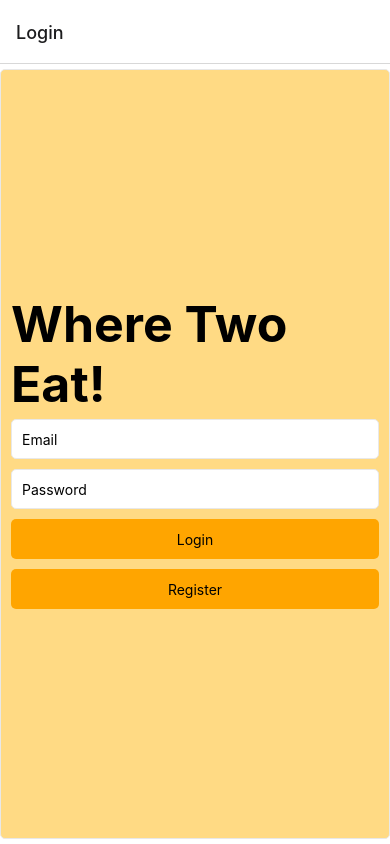
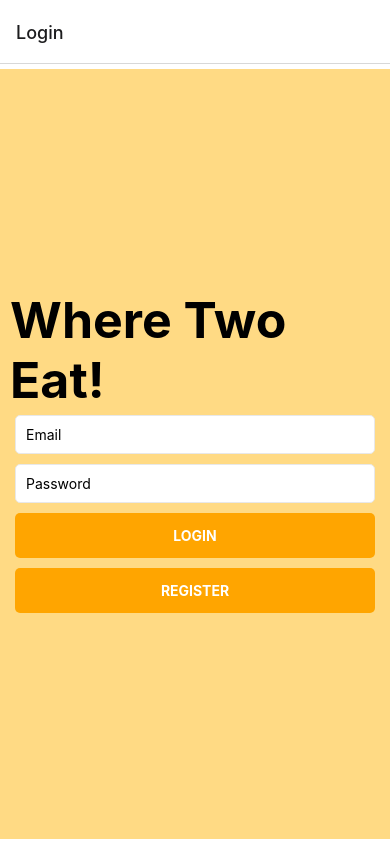
Before and after one commit to ALWHgithub/WhereTwoEat, a React Native app: screen /Login in a window 390 px wide. Built offline with nearby package versions, Linux system fonts and the light colour scheme.

Commit message:
styleChange3

```diff
--- a/RestaurantItem.js
+++ b/RestaurantItem.js
@@ -1,5 +1,5 @@
 import React from 'react';
-import { View,Text,Image,TouchableOpacity } from 'react-native';
+import { View,Text,Image,TouchableOpacity, Dimensions } from 'react-native';
 import MaterialCommunityIcons from "react-native-vector-icons/MaterialCommunityIcons"
 
 export const localRestaurants = [
@@ -35,13 +35,16 @@ export default function RestaurantItem(props) {
     )
 }
 
+const windowWidth = Dimensions.get('window').width;
+
 const RestaurantImage = (props) => (
     <>
     <Image
     source = {{
         uri : props.image,
     }}
-    style = {{ width: "100%", height : 180}}
+
+    style = {{ width: windowWidth - 10, height : 180, borderRadius: 20, resizeMode: 'cover', }}
     />
     <TouchableOpacity style={{position: 'absolute', right: 20, top: 20}}>
         <MaterialCommunityIcons name = 'heart-outline' size ={25} color = "#ffffff"/>
@@ -51,9 +54,13 @@ const RestaurantImage = (props) => (
 
 const RestaurantInfo = (props) => (
     <View style = {{ flexDirection : "row", justifyContent : "space-between", alignItems : "center",
-    marginTop: 10,}}>
-        <Text>{props.alias} </Text>
+    marginBottom: 10,}}>
+        <Text style={{textTransform: 'capitalize',}}>{replaceAll(props.alias,"-", " ")} </Text>
         <Text> 30-45 min </Text>
         <Text>{props.rating}</Text>
     </View>
 )
+
+const replaceAll = (str, find, replace) => (
+     str.replace(new RegExp(find, 'g'), replace)
+)
--- a/button.js
+++ b/button.js
@@ -17,7 +17,7 @@ const styles = StyleSheet.create({
     paddingVertical: 14,
     paddingHorizontal: 10,
     backgroundColor: 'orange',
-
+    marginHorizontal: 5,
     alignItems: "center",
     justifyContent: 'center',
 
--- a/screens/Login.js
+++ b/screens/Login.js
@@ -40,19 +40,9 @@ function LoginScreen({ navigation }) {
            <TextInput placeholder = "Password" secureTextEntry value = {password} onChangeText = {text => setPassword(text)} style = {styles.input}/>
 
 
+           <StdButton text = "Login" onPress={handleSignIn} />
+           <StdButton text = "Register" onPress={handleSignUp} />
 
-           <TouchableOpacity
-              onPress={handleSignIn}
-              style = {styles.button}
-           >
-             <Text>Login</Text>
-           </TouchableOpacity>
-           <TouchableOpacity
-              onPress={handleSignUp}
-              style = {styles.button}
-           >
-             <Text>Register</Text>
-           </TouchableOpacity>
         </View>
 
       </KeyboardAvoidingView>
@@ -71,10 +61,6 @@ function LoginScreen({ navigation }) {
       backgroundColor: '#FFDA84', // to put an image here
       width: '100%',
 
-      borderColor: '#e8e8e8',
-      borderWidth: 1,
-      borderRadius: 5,
-
       justifyContent: 'center',
       paddingHorizontal: 10,
       marginVertical: 5,
@@ -85,24 +71,12 @@ function LoginScreen({ navigation }) {
       borderColor: '#e8e8e8',
       borderWidth: 1,
 
-      alignItems: "center",
-      justifyContent: 'center',
 
       borderRadius: 5,
-      height: 40,
-      paddingHorizontal: 10,
-      marginVertical: 5,
-    },
-    button: {
-      backgroundColor: 'orange',
+      padding: 10,
+      margin: 5,
 
-      alignItems: "center",
-      justifyContent: 'center',
 
-      borderRadius: 5,
-      height: 40,
-      paddingHorizontal: 10,
-      marginVertical: 5,
     },
   });
 
--- a/screens/Price.js
+++ b/screens/Price.js
@@ -1,6 +1,7 @@
 import React from 'react';
 import { StatusBar } from 'expo-status-bar';
 import { StyleSheet, Text, View,SafeAreaView, Button } from 'react-native';
+import StdButton from '../button';
 
 function PriceScreen({ navigation }) {
 
@@ -8,10 +9,10 @@ function PriceScreen({ navigation }) {
     <SafeAreaView style={styles.container}>
       <Text>What price ?</Text>
       <View style={{flexDirection: 'row'}}>
-      <Button style = {styles.priceButton} title = "$$$$" onPress={() =>handlePrice("$$$$",navigation)} />
-      <Button title = "$$$" onPress={() =>handlePrice("$$$",navigation)} />
-      <Button title = "$$" onPress={() =>handlePrice("$$",navigation)} />
-      <Button title = "$" onPress={() =>handlePrice("$",navigation)} />
+      <StdButton text = "$$$$" onPress={() =>handlePrice("$$$$",navigation)} />
+      <StdButton text = "$$$" onPress={() =>handlePrice("$$$",navigation)} />
+      <StdButton text = "$$" onPress={() =>handlePrice("$$",navigation)} />
+      <StdButton text = "$" onPress={() =>handlePrice("$",navigation)} />
       </View>
       <StatusBar style="auto" />
     </SafeAreaView>
```
